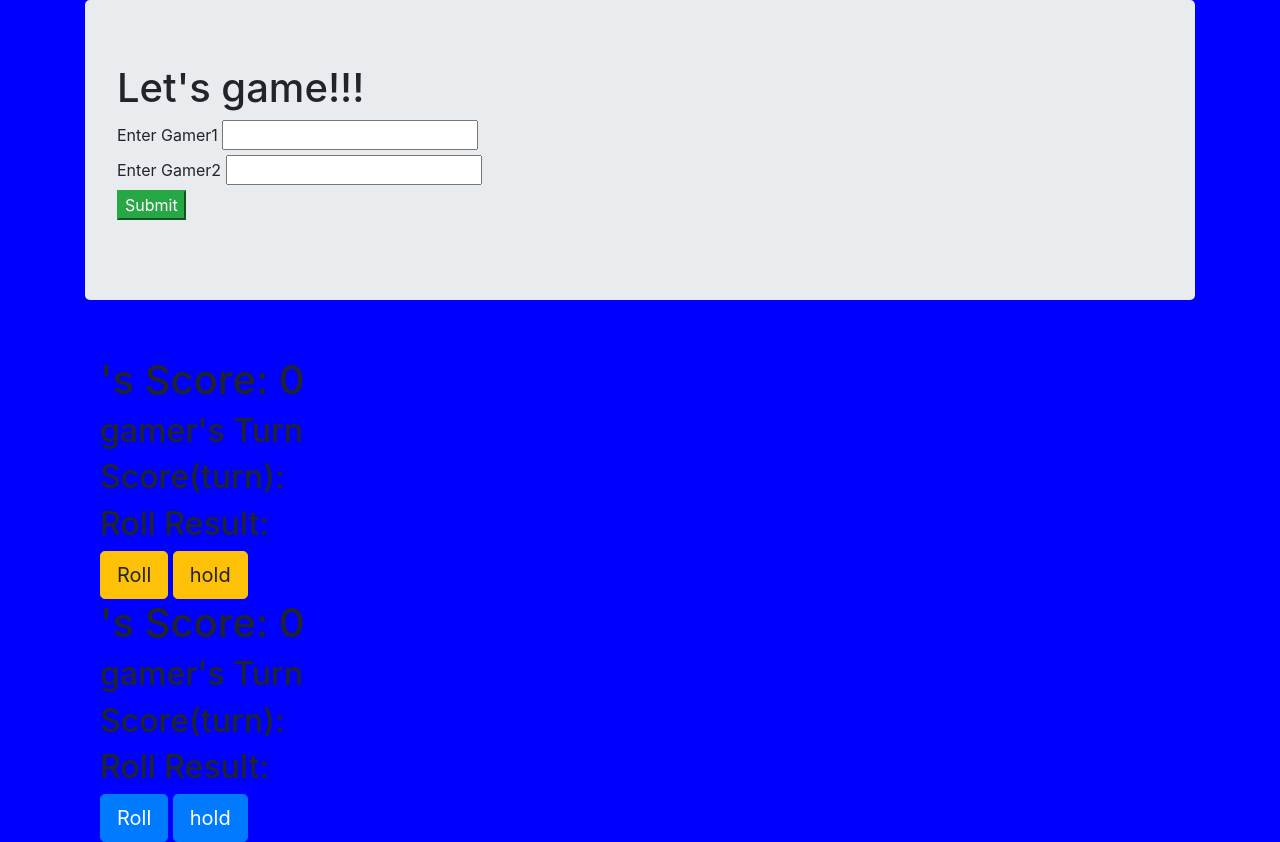
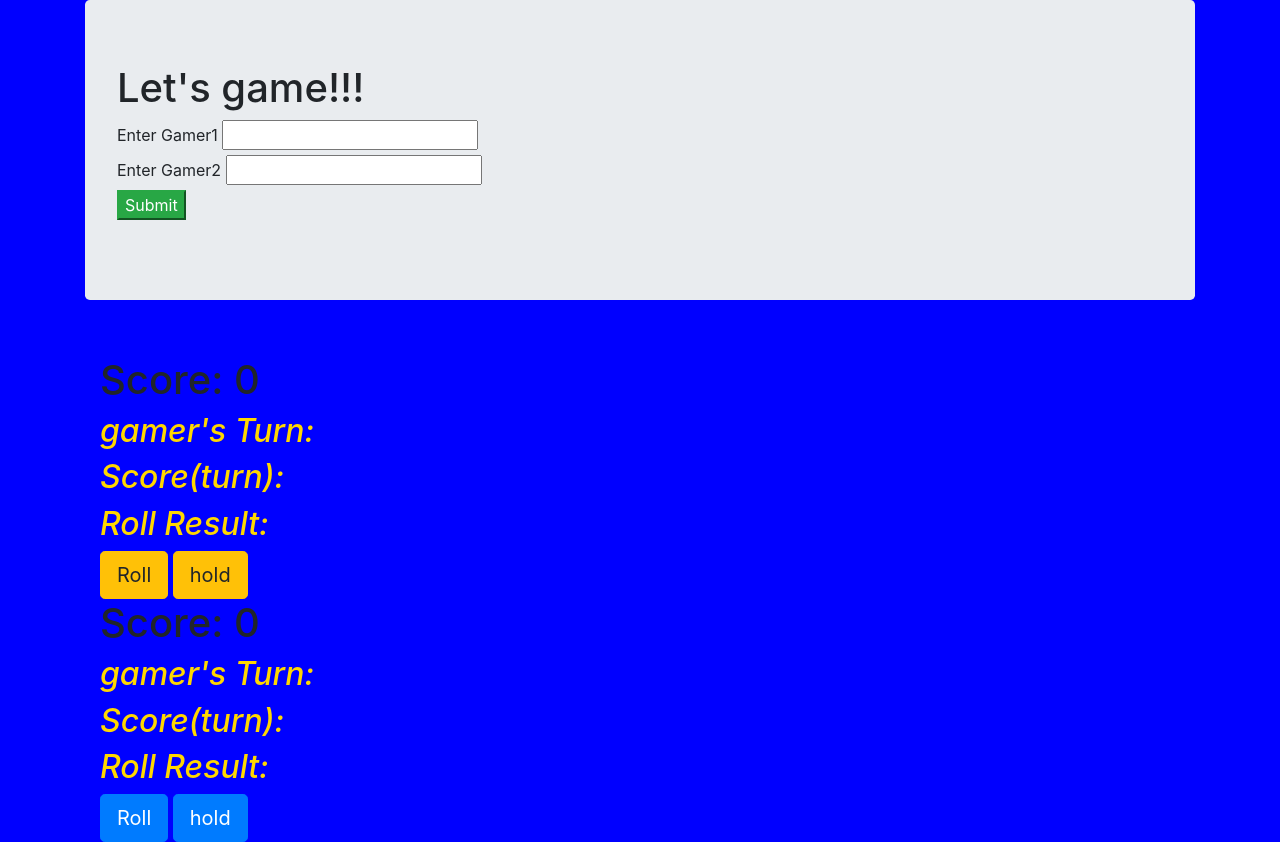
Before and after one commit to mulwhiski/pig-dice, a plain HTML site: page index.html in a window 1280 px wide. Drawn offline with nearby package versions, Linux system fonts and the light colour scheme.

Commit message:
add h2 in the css/styles.css

```diff
--- a/css/styles.css
+++ b/css/styles.css
@@ -1,3 +1,7 @@
 body {
   background-color: blue;
 }
+h2 {
+  font-style: italic;
+  color: gold;
+}
--- a/index.html
+++ b/index.html
@@ -24,9 +24,9 @@
      <br>
      <div class="gameDisplay">
        <div class="col-md-5" id="gameDisplayPlayer1">
-         <h1><span id="playerName1"></span>'s Score: <span class="gameStatusDisplay  player1Score">0</span></h1>
+         <h1><span id="playerName1"></span> Score: <span class="gameStatusDisplay  player1Score">0</span></h1>
          <div id="player1Button">
-         <h2>gamer's <span class="playerStatus" class="gameStatusDisplay"></span>Turn</h2>
+         <h2>gamer's <span class="playerStatus" class="gameStatusDisplay"></span>Turn:</h2>
          <h2>Score(turn): <span id="turnScore" class="gameStatusDisplay turnScore"></span></h2>
          <h2>Roll Result: <span id="rollResult" class="gameStatusDisplay rollResult"></span></h2>
          <button type="button" class="btn btn-warning btn-lg rollPig">Roll</button>
@@ -34,9 +34,9 @@
          </div>
        </div>
        <div class="col-md-5 col-md-offset-2" id="gameDisplayPlayer2">
-         <h1><span id="playerName2"></span>'s Score: <span class="gameStatusDisplay player2Score">0</span></h1>
+         <h1><span id="playerName2"></span> Score: <span class="gameStatusDisplay player2Score">0</span></h1>
          <div id="player2Button">
-         <h2>gamer's <span class="playerStatus"></span> Turn</h2>
+         <h2>gamer's <span class="playerStatus"></span> Turn:</h2>
          <h2>Score(turn): <span id="turnScore" class="gameStatusDisplay turnScore"></span></h2>
          <h2>Roll Result: <span id="rollResult" class="gameStatusDisplay rollResult"></span></h2>
          <button type="button" class="btn btn-primary btn-lg rollPig">Roll</button>
```
